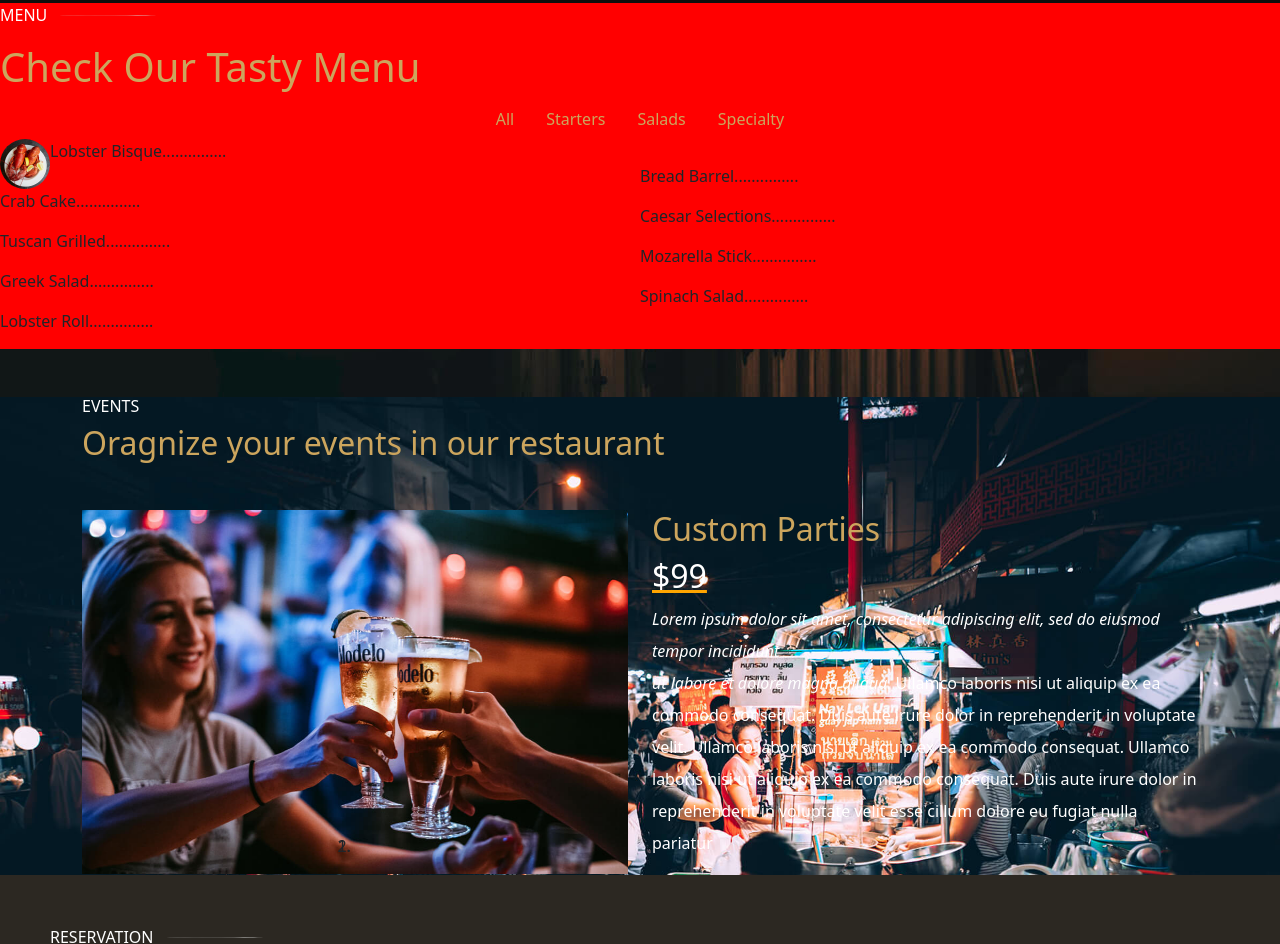
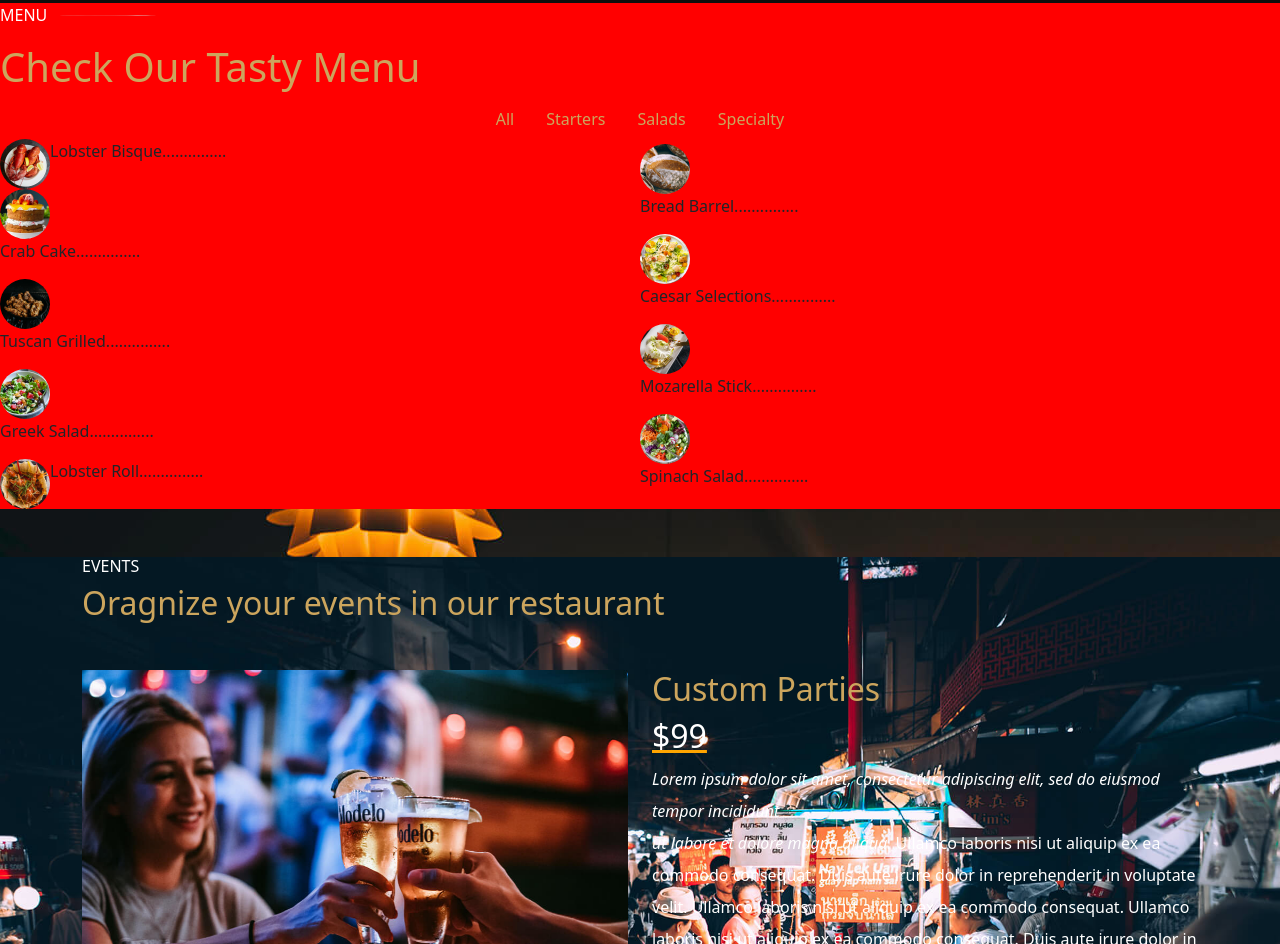
Before and after one commit to Silca93/ERIC_CBIENBON2, a website: page index.html in a window 1280 px wide. Shown: the part 1540-2484 px from the top of the page. Drawn offline with nearby package versions, Linux system fonts and the light colour scheme.

Commit message:
menu pictures layout

```diff
--- a/index.html
+++ b/index.html
@@ -172,38 +172,47 @@
 
       <div class="sec2bot">
         <div class="sec2botleft">
-          <div class="lobster">
-            <img src="./public/assets/CBIENBON/img/menu/lobster-bisque.jpg" class="rounded-circle" width="50px" height="50px" alt="">
+          <div class="Lobster">
+            <img src="./public/assets/CBIENBON/img/menu/lobster-bisque.jpg" class="rounded-circle"  width="50px" height="50px" alt="Lobster Image">
             <p>Lobster Bisque...............</p>
           </div>
-          <div>
+          <div class="Crab">
+            <img src="./public/assets/CBIENBON/img/menu/cake.jpg" width="50px" height="50px" class="rounded-circle"  alt="Crab Image">
             <p>Crab Cake...............</p>
           </div>
-          <div>
+          <div class="Tuscan">
+            <img src="./public/assets/CBIENBON/img/menu/tuscan-grilled.jpg" width="50px" height="50px" class="rounded-circle" alt="Tuscan Image">
             <p>Tuscan Grilled...............</p>
           </div>
-          <div>
+          <div class="Greek">
+            <img src="./public/assets/CBIENBON/img/menu/greek-salad.jpg" width="50px" height="50px" class="rounded-circle" alt="Greek Salad Image">
             <p>Greek Salad...............</p>
           </div>
-          <div>
+          <div class="Lobster">
+            <img src="./public/assets/CBIENBON/img/menu/lobster-roll.jpg" width="50px" height="50px" class="rounded-circle" alt="Lobster Roll Image">
             <p>Lobster Roll...............</p>
           </div>
         </div>
         <div class="sec2botright">
-          <div>
+          <div class="Bread">
+            <img src="./public/assets/CBIENBON/img/menu/bread-barrel.jpg" width="50px" height="50px" class="rounded-circle" alt="Bread Image">
             <p>Bread Barrel...............</p>
           </div>
-          <div>
+          <div class="Caesar">
+            <img src="./public/assets/CBIENBON/img/menu/caesar.jpg" width="50px" height="50px" class="rounded-circle" alt="Caesar Salad Image">
             <p>Caesar Selections...............</p>
           </div>
-          <div>
+          <div class="Mozarella">
+            <img src="./public/assets/CBIENBON/img/menu/mozzarella.jpg" width="50px" height="50px" class="rounded-circle" alt="Mozarella Stick Image">
             <p>Mozarella Stick...............</p>
           </div>
-          <div>
+          <div class="Spinach">
+            <img src="./public/assets/CBIENBON/img/menu/spinach-salad.jpg" width="50px" height="50px" class="rounded-circle" alt="Spinach Salad Image">
             <p>Spinach Salad...............</p>
           </div>
         </div>
       </div>
+
 
 
     </section>
--- a/src/sass/modules/_main.sass
+++ b/src/sass/modules/_main.sass
@@ -212,8 +212,10 @@ main
             justify-content: center
             align-items: start
             width: 50%
-            .lobster
+            .Lobster
                 display: flex
+
+
 
 
         .sec2botright
```
Also changed, not shown: public/css/app.css, 1 other file.
